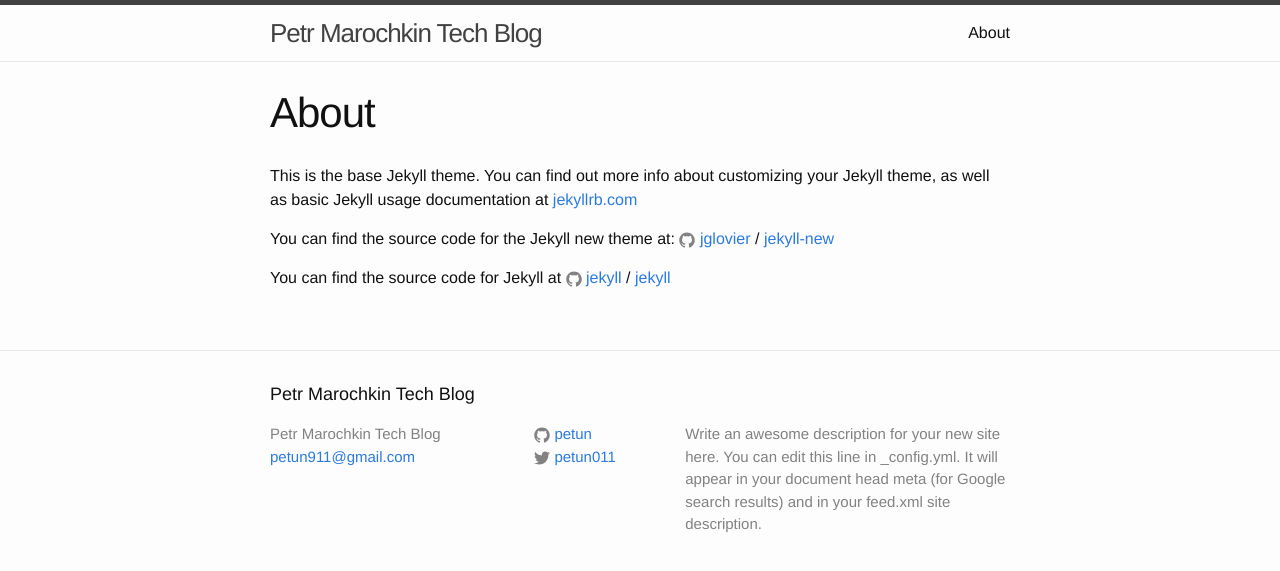
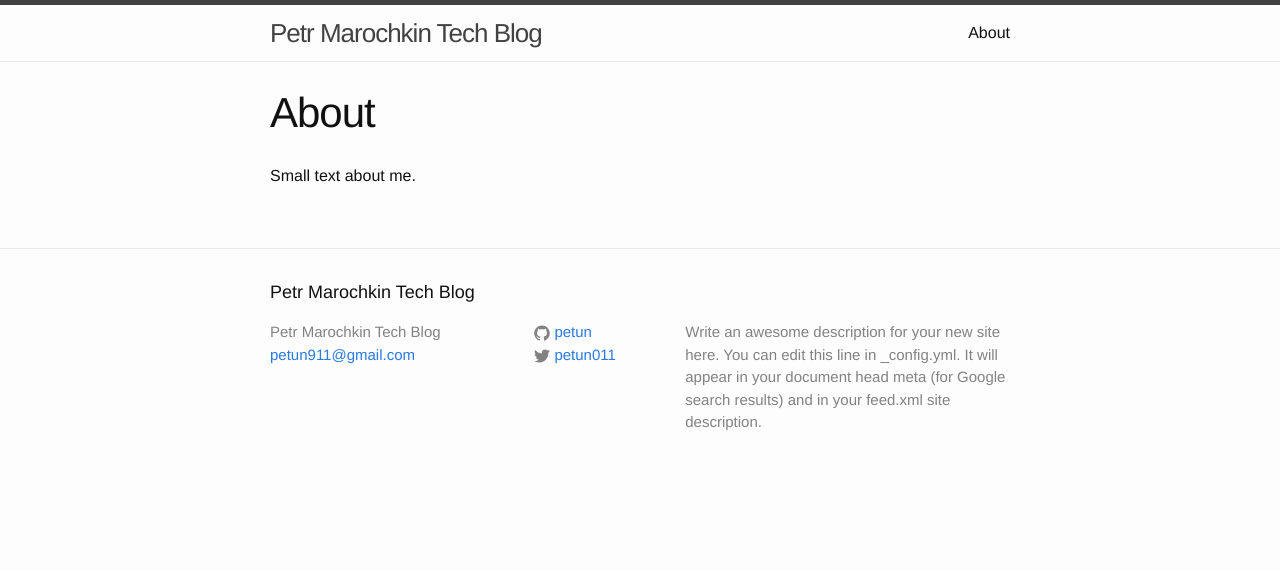
Before and after one commit to petun/petun.github.io, a Jekyll site: the page built from about.md, in a window 1280 px wide. Shown: the top 571 px of the page. Built offline with Jekyll 4.4.1, drawn with Linux system fonts in a browser that asks for light colours.

````diff
--- a/_posts/2016-07-11-htaccess-usefull.markdown
+++ b/_posts/2016-07-11-htaccess-usefull.markdown
@@ -3,7 +3,7 @@ layout: post
 title:  "htaccess useful configs"
 date:   2016-07-11 13:14:02 +0300
 categories: htaccess apache
----------------------------
+---
 
 ```
 Order allow,deny
--- a/about.md
+++ b/about.md
@@ -4,12 +4,4 @@ title: About
 permalink: /about/
 ---
 
-This is the base Jekyll theme. You can find out more info about customizing your Jekyll theme, as well as basic Jekyll usage documentation at [jekyllrb.com](http://jekyllrb.com/)
-
-You can find the source code for the Jekyll new theme at:
-{% include icon-github.html username="jglovier" %} /
-[jekyll-new](https://github.com/jglovier/jekyll-new)
-
-You can find the source code for Jekyll at
-{% include icon-github.html username="jekyll" %} /
-[jekyll](https://github.com/jekyll/jekyll)
+Small text about me.
````
Also changed, not shown: _posts/2016-07-11-working-with-dates.markdown (added, +15 -0 lines).
